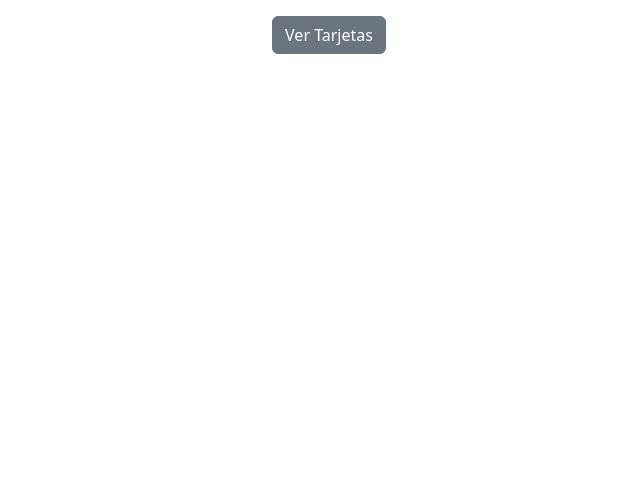
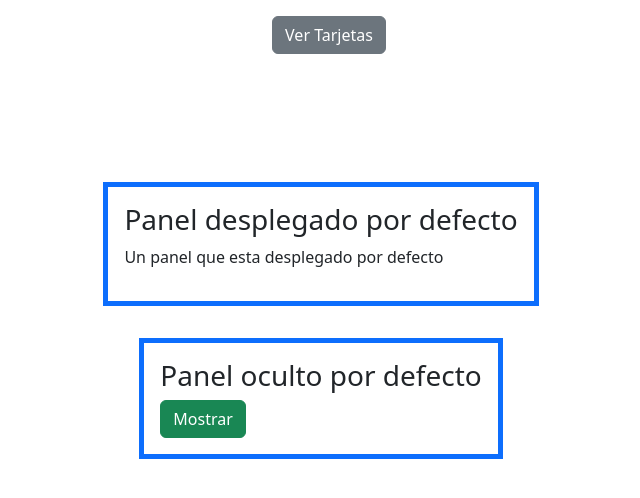
Before and after one commit to Condebasura/PracticasReact, a React (Vite) app: page / in a window 1280 px wide. Shown: the top 498 px of the page, without its empty margins (319-959 px from the left). Built offline with nearby package versions, Linux system fonts and the light colour scheme.

Commit message:
Practicas , interfaces , tipos de datos, props sin errores

```diff
--- a/src/App.tsx
+++ b/src/App.tsx
@@ -3,6 +3,8 @@ import { useState } from 'react';
 import BtnCard from './components/BtnCard';
 import { people } from './data';
 import Card from './components/Card';
+import Panel from './components/Panel';
+import { Person } from './data';
 
 
 // Las funciones se declaran con la primera letra en mayúscula
@@ -116,7 +118,8 @@ export default function App() {
     </>
   )*/
 const [mostrarCard , setMostrarCard] = useState(false);
-const [Person , setPerson] = useState(people)
+const [Person , setPerson] = useState<Person[]>(people);
+const [activeIndex , setActiveIndex] = useState(0);
 
  const agregarCard = ()=>{
   if(Person.length === 0){
@@ -150,7 +153,7 @@ const [Person , setPerson] = useState(people)
 */
 return(
   <>
-  <nav className='mt-3'>
+  <nav className='m-3  sticky-top'>
 
    <BtnCard onClick={agregarCard}/>
 
@@ -166,6 +169,22 @@ return(
 
   </div>
 
+  <Panel
+  title="Panel desplegado por defecto"
+  isActive={activeIndex === 0}
+  inShow={() => setActiveIndex(0)}
+ children={"Un panel  que esta desplegado por defecto"}
+  />
+
+  <Panel
+  title="Panel oculto por defecto"
+  isActive={activeIndex === 1}
+  inShow={() => setActiveIndex(1)}
+  children={"Un panel que esta oculto por defecto"}
+
+  />
+
+
    </>
 )
 
--- a/src/components/Card.tsx
+++ b/src/components/Card.tsx
@@ -1,9 +1,17 @@
 
+import React from "react";
 import BtnClose from "./BtnClose";
+import { Person } from "../data";
 
 
+interface CardProps{
+  setMostrarCard:(mostrar: boolean)=> void;
+  personList:Person[];
+  setPersonList:React.Dispatch<React.SetStateAction<Person[]>>;
+}
 
-export default function Card({ setMostrarCard, personList, setPersonList}) {
+
+export default function Card({ setMostrarCard, personList, setPersonList} : CardProps) {
 
 
               return(
--- /dev/null
+++ b/src/components/Panel.tsx
@@ -0,0 +1,23 @@
+interface PanelProps{
+    title: string;
+    children: React.ReactNode;
+    isActive: boolean;
+    inShow: () => void;
+}
+
+export default function Panel({title, children, isActive, inShow}:  PanelProps){
+  return(
+    <>
+    <section className='border border-5 border-primary  mb-3 mt-3 p-3'>
+    <h3>{title}</h3>
+     {isActive ?(
+      <p>{children}</p>
+     ):(
+      <button className='btn btn-success' onClick={inShow}>
+       Mostrar
+      </button>
+     )}
+    </section>
+    </>
+  )
+}
--- a/src/data.tsx
+++ b/src/data.tsx
@@ -1,3 +1,9 @@
+export interface Person{
+    id:number;
+    name: string;
+    profession: string
+}
+
 export const people = [{
     id: 0 ,
     name:'Carolina Katherine Jonson' ,
```
